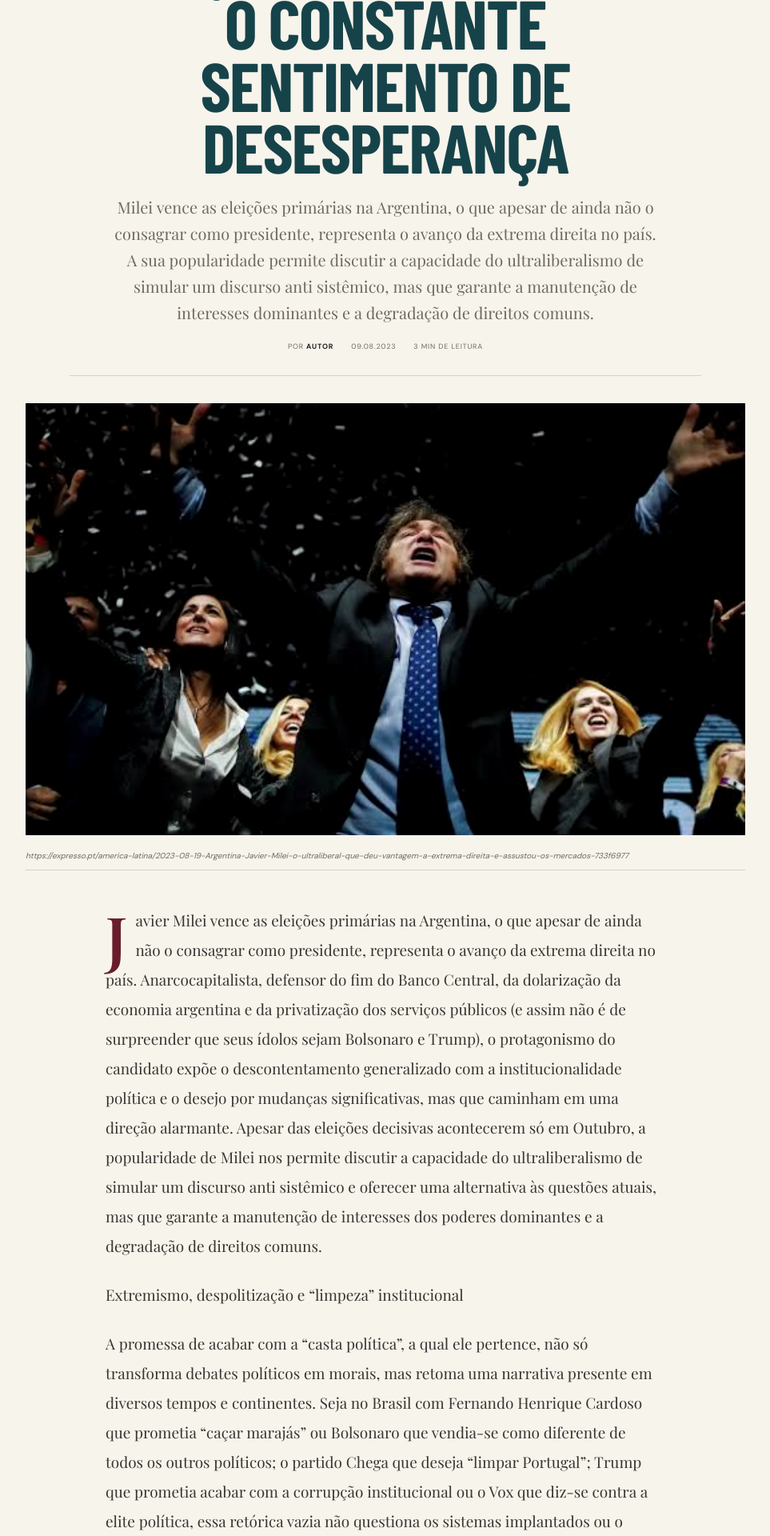
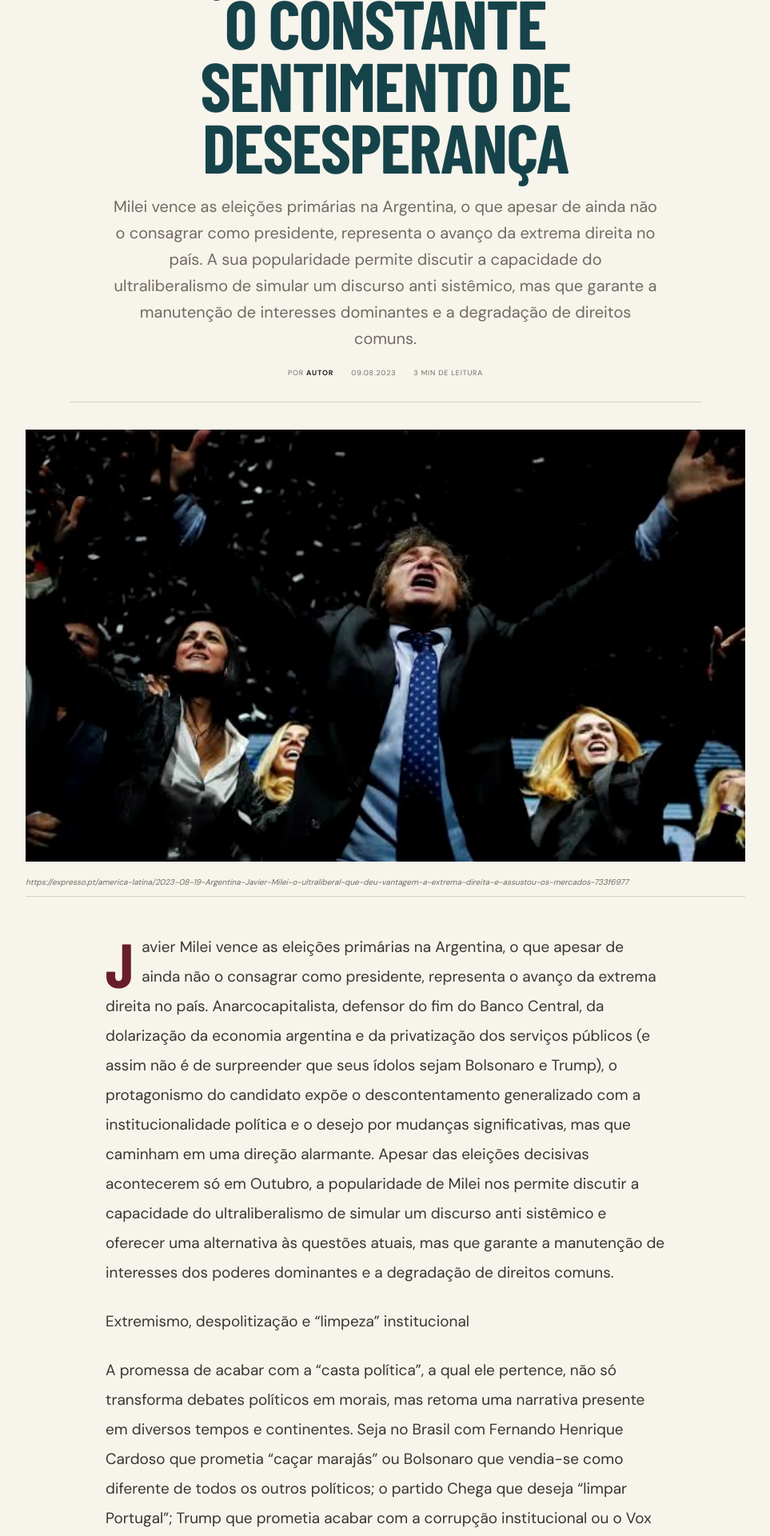
Before and after one commit to gmonteiropolli-design/Margens-da-Polis, a Jekyll site: the page built from _posts/2026-11-09-eleicoes-argentinas-e-o-constante-sentimento-de-desesperanca.md, in a window 1280 px wide. Shown: the part 505-2425 px from the top of the page at 80% size, without its empty margins (158-1121 px from the left). Built offline with Jekyll 4.4.1, drawn with Linux system fonts in a browser that asks for light colours; some web fonts are replaced.

Commit message:
Adoptar tipografia sem serifas e manter inicial destacada

```diff
--- a/assets/css/style.css
+++ b/assets/css/style.css
@@ -683,3 +683,20 @@ body{color:#242322}
   color:#16434A;
 }
 .topic-list a:hover{color:#681D2C}
+
+
+/* Tipografia sem serifas — preservar a inicial destacada */
+:root{
+  --serif:"DM Sans",Arial,sans-serif;
+  --sans:"DM Sans",Arial,sans-serif;
+}
+.article-body>p:first-of-type:first-letter{
+  font-family:"Barlow Condensed","Arial Narrow",sans-serif !important;
+  font-size:4.1em;
+  line-height:.78;
+  font-weight:700;
+  color:#681D2C !important;
+}
+@media(max-width:700px){
+  .article-body>p:first-of-type:first-letter{font-size:3.5em}
+}
```
